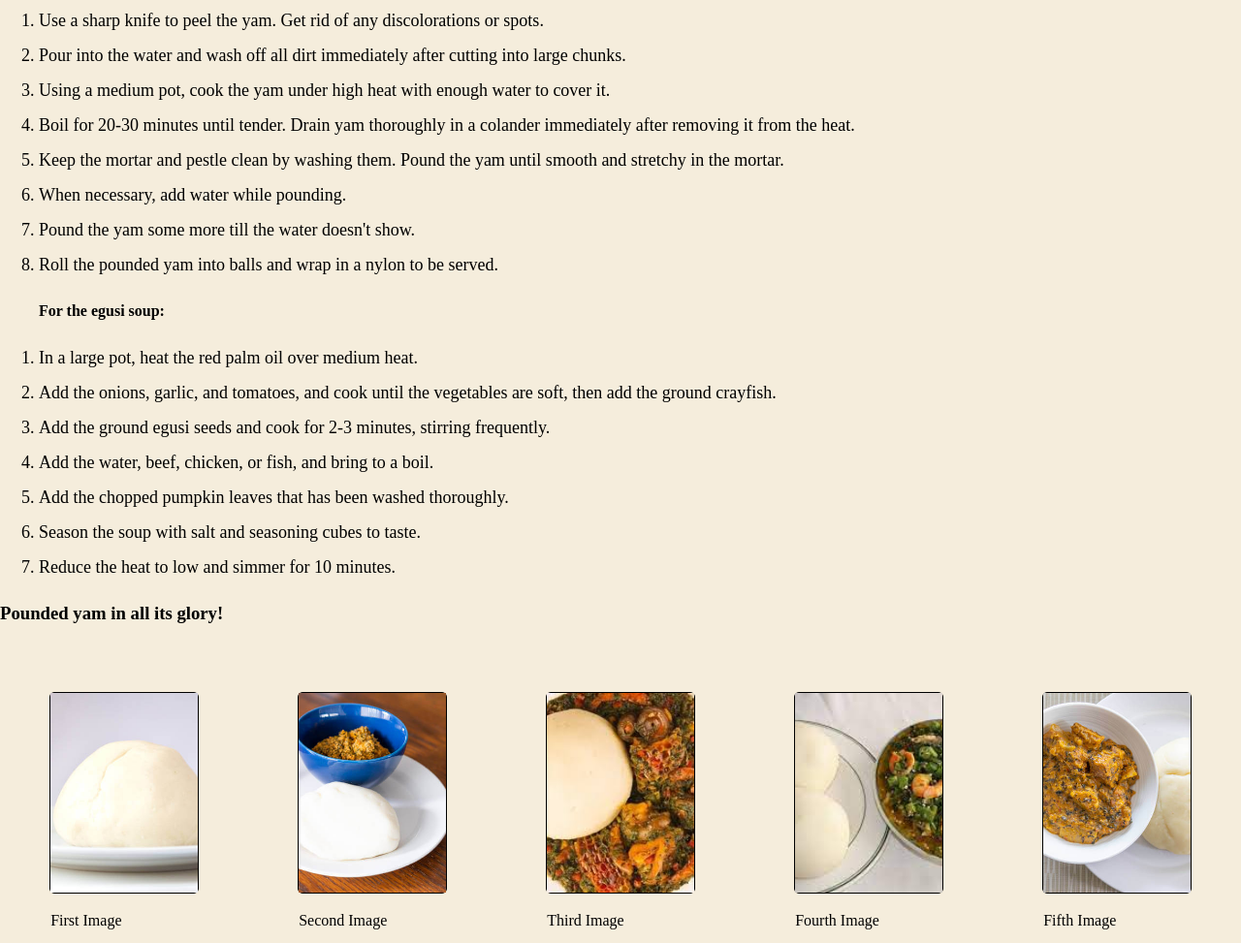
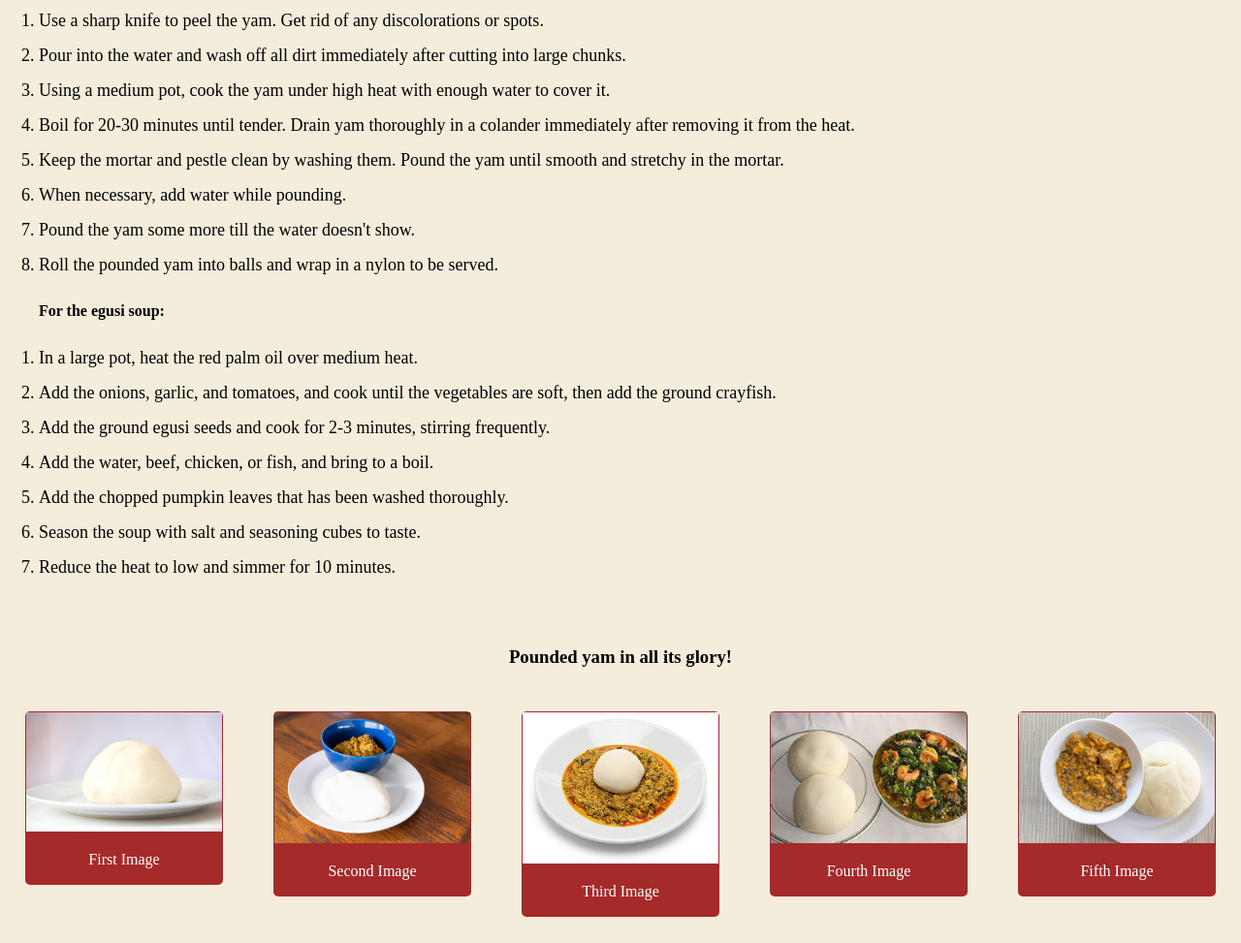
Before and after one commit to PrincessKhay/my-favorite-meal, a plain HTML site: page index.html in a window 1280 px wide. Shown: the part 1652-2625 px from the top of the page at 97% size. Drawn offline with Linux system fonts and the light colour scheme.

Commit message:
added card images

```diff
--- a/index.html
+++ b/index.html
@@ -161,7 +161,7 @@
           <p>Second Image</p>
         </div>
         <div class="img_div">
-          <img src="images/pyam7.jpg" alt="" />
+          <img src="images/pyam3.jpeg" alt="" />
           <p>Third Image</p>
         </div>
         <div class="img_div">
--- a/style.css
+++ b/style.css
@@ -13,7 +13,7 @@ h1 {
     margin: 0;
 }
 
-h2 {
+h2, h3 {
     text-align: center;
     margin-top: 5%;
 }
@@ -62,15 +62,15 @@ li {
 .images_main {
     width: 100%;
     display: flex;
-    /* justify-content: space-between; */
-    /* flex-wrap: nowrap; */
 }
 
 .img_div {
     width: 20%;
-    border: 1px solid black;
+    height: 50%;
+    border: 1px solid rgb(165, 42, 42, 0.5);
     border-radius: 5px;
-    margin: 4%;
+    margin: 2%;
+    background-color: brown;
 }
 
 img {
@@ -78,3 +78,8 @@ img {
     height: 100%;
     object-fit: cover;
 }
+
+.img_div p {
+    color: white;
+    text-align: center;
+}
```
